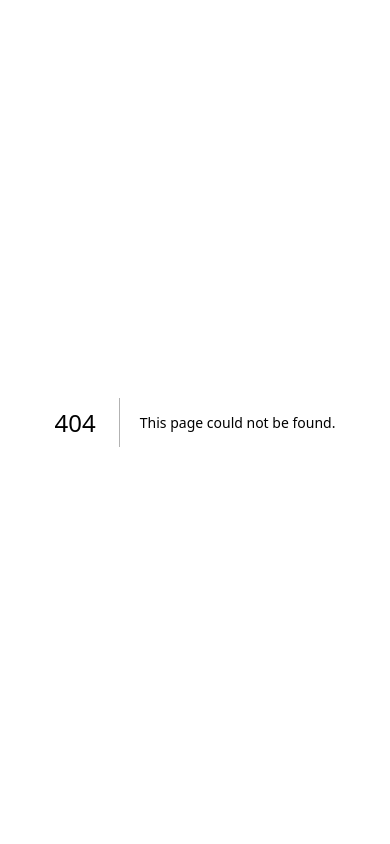
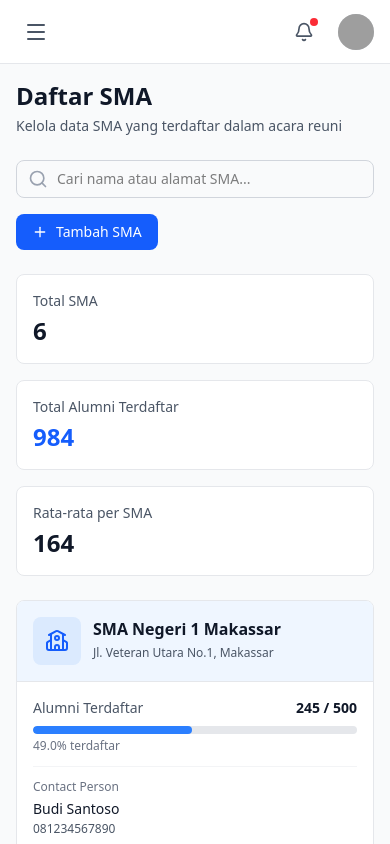
Before and after one commit to gifaeriyanto/reuni-sma-walkot-makassar, a Next.js app: page /dashboard/schools in a window 390 px wide. Before the commit this address had no page. Built offline with nearby package versions, Linux system fonts and the light colour scheme; grey boxes are pictures that could not be loaded.

Commit message:
feat: Enhance dashboard layout with sidebar toggle functionality, update header for mobile view, and add new Schools page with search and statistics

```diff
--- a/app/dashboard/components/header.tsx
+++ b/app/dashboard/components/header.tsx
@@ -1,16 +1,28 @@
 "use client";
 
-import { Bell } from "lucide-react";
+import { Bell, Menu } from "lucide-react";
 
 interface HeaderProps {
   title: string;
   subtitle?: string;
+  onMenuClick: () => void;
 }
 
-export function Header({ title, subtitle }: HeaderProps) {
+export function Header({ title, subtitle, onMenuClick }: HeaderProps) {
   return (
     <header className="sticky top-0 z-30 border-b border-gray-200 bg-white">
-      <div className="flex h-[63px] items-center justify-end px-8">
+      <div className="flex h-[63px] items-center justify-between px-4 sm:px-8">
+        {/* Mobile Menu Button */}
+        <button
+          onClick={onMenuClick}
+          className="rounded-lg p-2 text-gray-600 transition-colors hover:bg-gray-100 lg:hidden"
+        >
+          <Menu className="h-6 w-6" />
+        </button>
+
+        {/* Spacer for desktop */}
+        <div className="hidden lg:block"></div>
+
         {/* Right Section */}
         <div className="flex items-center space-x-4">
           <button className="relative rounded-lg p-2 text-gray-600 transition-colors hover:bg-gray-100">
--- a/app/dashboard/components/school-leaderboard.tsx
+++ b/app/dashboard/components/school-leaderboard.tsx
@@ -11,7 +11,7 @@ interface SchoolLeaderboardProps {
 export function SchoolLeaderboard({ leaderboard }: SchoolLeaderboardProps) {
   return (
     <div className="overflow-hidden rounded-lg border border-gray-200 bg-white">
-      <div className="border-b border-gray-200 bg-white px-6 py-4">
+      <div className="border-b border-gray-200 bg-white px-4 py-4 sm:px-6">
         <h2 className="text-lg font-semibold text-gray-900">
           Leaderboard SMA
         </h2>
@@ -26,25 +26,25 @@ export function SchoolLeaderboard({ leaderboard }: SchoolLeaderboardProps) {
             <tr>
               <th
                 scope="col"
-                className="px-6 py-3 text-left text-xs font-medium uppercase tracking-wider text-gray-500"
+                className="px-4 py-3 text-left text-xs font-medium uppercase tracking-wider text-gray-500 sm:px-6"
               >
                 Rank
               </th>
               <th
                 scope="col"
-                className="px-6 py-3 text-left text-xs font-medium uppercase tracking-wider text-gray-500"
+                className="px-4 py-3 text-left text-xs font-medium uppercase tracking-wider text-gray-500 sm:px-6"
               >
                 Nama SMA
               </th>
               <th
                 scope="col"
-                className="px-6 py-3 text-right text-xs font-medium uppercase tracking-wider text-gray-500"
+                className="px-4 py-3 text-right text-xs font-medium uppercase tracking-wider text-gray-500 sm:px-6"
               >
                 Jumlah Alumni
               </th>
               <th
                 scope="col"
-                className="px-6 py-3 text-right text-xs font-medium uppercase tracking-wider text-gray-500"
+                className="px-4 py-3 text-right text-xs font-medium uppercase tracking-wider text-gray-500 sm:px-6"
               >
                 Persentase
               </th>
@@ -79,20 +79,20 @@ export function SchoolLeaderboard({ leaderboard }: SchoolLeaderboardProps) {
                   key={item.id}
                   className="transition-colors hover:bg-gray-50"
                 >
-                  <td className="whitespace-nowrap px-6 py-4 text-sm">
+                  <td className="whitespace-nowrap px-4 py-4 text-sm sm:px-6">
                     <span className={`font-bold ${rankColor}`}>
                       {medal} #{rank}
                     </span>
                   </td>
-                  <td className="px-6 py-4 text-sm font-medium text-gray-900">
+                  <td className="px-4 py-4 text-sm font-medium text-gray-900 sm:px-6">
                     {item.schoolName}
                   </td>
-                  <td className="whitespace-nowrap px-6 py-4 text-right text-sm text-gray-900">
+                  <td className="whitespace-nowrap px-4 py-4 text-right text-sm text-gray-900 sm:px-6">
                     <span className="inline-flex items-center rounded-full bg-blue-100 px-3 py-1 text-sm font-semibold text-blue-800">
                       {item.registeredCount.toLocaleString("id-ID")}
                     </span>
                   </td>
-                  <td className="whitespace-nowrap px-6 py-4 text-right text-sm text-gray-600">
+                  <td className="whitespace-nowrap px-4 py-4 text-right text-sm text-gray-600 sm:px-6">
                     <div className="flex items-center justify-end space-x-2">
                       <div className="h-2 w-20 overflow-hidden rounded-full bg-gray-200">
                         <div
--- a/app/dashboard/components/sidebar.tsx
+++ b/app/dashboard/components/sidebar.tsx
@@ -10,12 +10,18 @@ import {
   Settings,
   User,
   LucideIcon,
+  X,
 } from "lucide-react";
 
 interface NavItem {
   label: string;
   href: string;
   icon: LucideIcon;
+}
+
+interface SidebarProps {
+  isOpen: boolean;
+  onClose: () => void;
 }
 
 const navItems: NavItem[] = [
@@ -25,17 +31,39 @@ const navItems: NavItem[] = [
   { label: "Keuangan", href: "/dashboard/finance", icon: Wallet },
 ];
 
-export function Sidebar() {
+export function Sidebar({ isOpen, onClose }: SidebarProps) {
   const pathname = usePathname();
 
   return (
-    <aside className="fixed left-0 top-0 z-40 h-screen w-64 border-r border-gray-200 bg-white">
+    <>
+      {/* Overlay for mobile */}
+      {isOpen && (
+        <div
+          className="fixed inset-0 z-40 bg-gray-900/50 lg:hidden"
+          onClick={onClose}
+        />
+      )}
+
+      {/* Sidebar */}
+      <aside
+        className={`fixed left-0 top-0 z-50 h-screen w-64 border-r border-gray-200 bg-white transition-transform duration-300 lg:translate-x-0 ${
+          isOpen ? "translate-x-0" : "-translate-x-full"
+        }`}
+      >
         {/* Logo */}
-      <div className="flex h-16 items-center border-b border-gray-200 px-6">
+        <div className="flex h-16 items-center justify-between border-b border-gray-200 px-6">
           <Link href="/dashboard" className="flex items-center space-x-2">
             <span className="text-2xl font-bold text-gray-900">Reuni</span>
             <span className="text-2xl font-bold text-blue-600">SMA</span>
           </Link>
+
+          {/* Close button for mobile */}
+          <button
+            onClick={onClose}
+            className="rounded-lg p-2 text-gray-500 hover:bg-gray-100 lg:hidden"
+          >
+            <X className="h-5 w-5" />
+          </button>
         </div>
 
         {/* Navigation */}
@@ -50,6 +78,7 @@ export function Sidebar() {
               <Link
                 key={item.href}
                 href={item.href}
+                onClick={onClose}
                 className={`flex items-center space-x-3 rounded-lg px-3 py-2.5 text-sm font-medium transition-colors ${
                   isActive
                     ? "bg-blue-50 text-blue-600"
@@ -67,6 +96,7 @@ export function Sidebar() {
           </div>
           <Link
             href="/dashboard/settings"
+            onClick={onClose}
             className="flex items-center space-x-3 rounded-lg px-3 py-2.5 text-sm font-medium text-gray-700 transition-colors hover:bg-gray-50 hover:text-gray-900"
           >
             <Settings className="h-5 w-5" />
@@ -75,7 +105,7 @@ export function Sidebar() {
         </nav>
 
         {/* User Info at Bottom */}
-      <div className="border-t border-gray-200 p-4">
+        <div className="absolute bottom-0 left-0 right-0 border-t border-gray-200 p-4">
           <div className="flex items-center space-x-3">
             <div className="flex h-10 w-10 items-center justify-center rounded-full bg-blue-100">
               <User className="h-5 w-5 text-blue-600" />
@@ -87,5 +117,6 @@ export function Sidebar() {
           </div>
         </div>
       </aside>
+    </>
   );
 }
--- a/app/dashboard/layout.tsx
+++ b/app/dashboard/layout.tsx
@@ -1,3 +1,6 @@
+"use client";
+
+import { useState } from "react";
 import { Sidebar } from "./components/sidebar";
 import { Header } from "./components/header";
 
@@ -6,17 +9,20 @@ export default function DashboardLayout({
 }: {
   children: React.ReactNode;
 }) {
+  const [isSidebarOpen, setIsSidebarOpen] = useState(false);
+
   return (
     <div className="flex h-screen overflow-hidden bg-gray-50">
       {/* Sidebar */}
-      <Sidebar />
+      <Sidebar isOpen={isSidebarOpen} onClose={() => setIsSidebarOpen(false)} />
 
       {/* Main Content */}
-      <div className="flex flex-1 flex-col overflow-hidden pl-64">
+      <div className="flex flex-1 flex-col overflow-hidden lg:pl-64">
         {/* Header */}
         <Header
           title="Dashboard"
           subtitle="Your performance summary this week"
+          onMenuClick={() => setIsSidebarOpen(true)}
         />
 
         {/* Page Content */}
--- a/app/dashboard/page.tsx
+++ b/app/dashboard/page.tsx
@@ -41,7 +41,7 @@ export default async function DashboardPage() {
   const totalSaldo = data.totalRevenue - totalExpenses;
 
   return (
-    <div className="space-y-6 p-6">
+    <div className="space-y-6 p-4 sm:p-6">
       <div className="mx-auto max-w-7xl">
         {/* Stats Cards */}
         <StatsCards
--- a/app/dashboard/registrations/page.tsx
+++ b/app/dashboard/registrations/page.tsx
@@ -75,7 +75,7 @@ export default function RegistrationsPage() {
   );
 
   return (
-    <div className="space-y-6 p-6">
+    <div className="space-y-6 p-4 sm:p-6">
       <div className="mx-auto max-w-7xl">
         {/* Header */}
         <div className="mb-6">
@@ -140,22 +140,22 @@ export default function RegistrationsPage() {
             <table className="min-w-full divide-y divide-gray-200">
               <thead className="bg-gray-50">
                 <tr>
-                  <th className="px-6 py-3 text-left text-xs font-medium uppercase tracking-wider text-gray-500">
+                  <th className="px-4 py-3 text-left text-xs font-medium uppercase tracking-wider text-gray-500 sm:px-6">
                     Nama
                   </th>
-                  <th className="px-6 py-3 text-left text-xs font-medium uppercase tracking-wider text-gray-500">
+                  <th className="px-4 py-3 text-left text-xs font-medium uppercase tracking-wider text-gray-500 sm:px-6">
                     Email
                   </th>
-                  <th className="px-6 py-3 text-left text-xs font-medium uppercase tracking-wider text-gray-500">
+                  <th className="px-4 py-3 text-left text-xs font-medium uppercase tracking-wider text-gray-500 sm:px-6">
                     Telepon
                   </th>
-                  <th className="px-6 py-3 text-left text-xs font-medium uppercase tracking-wider text-gray-500">
+                  <th className="px-4 py-3 text-left text-xs font-medium uppercase tracking-wider text-gray-500 sm:px-6">
                     SMA
                   </th>
-                  <th className="px-6 py-3 text-left text-xs font-medium uppercase tracking-wider text-gray-500">
+                  <th className="px-4 py-3 text-left text-xs font-medium uppercase tracking-wider text-gray-500 sm:px-6">
                     Tanggal Daftar
                   </th>
-                  <th className="px-6 py-3 text-left text-xs font-medium uppercase tracking-wider text-gray-500">
+                  <th className="px-4 py-3 text-left text-xs font-medium uppercase tracking-wider text-gray-500 sm:px-6">
                     Status
                   </th>
                 </tr>
@@ -167,27 +167,27 @@ export default function RegistrationsPage() {
                       key={registration.id}
                       className="transition-colors hover:bg-gray-50"
                     >
-                      <td className="whitespace-nowrap px-6 py-4">
+                      <td className="whitespace-nowrap px-4 py-4 sm:px-6">
                         <div className="text-sm font-medium text-gray-900">
                           {registration.name}
                         </div>
                       </td>
-                      <td className="whitespace-nowrap px-6 py-4">
+                      <td className="whitespace-nowrap px-4 py-4 sm:px-6">
                         <div className="text-sm text-gray-600">
                           {registration.email}
                         </div>
                       </td>
-                      <td className="whitespace-nowrap px-6 py-4">
+                      <td className="whitespace-nowrap px-4 py-4 sm:px-6">
                         <div className="text-sm text-gray-600">
                           {registration.phone}
                         </div>
                       </td>
-                      <td className="whitespace-nowrap px-6 py-4">
+                      <td className="whitespace-nowrap px-4 py-4 sm:px-6">
                         <div className="text-sm text-gray-600">
                           {registration.schoolName}
                         </div>
                       </td>
-                      <td className="whitespace-nowrap px-6 py-4">
+                      <td className="whitespace-nowrap px-4 py-4 sm:px-6">
                         <div className="text-sm text-gray-600">
                           {new Date(registration.registeredAt).toLocaleDateString(
                             "id-ID",
@@ -199,7 +199,7 @@ export default function RegistrationsPage() {
                           )}
                         </div>
                       </td>
-                      <td className="whitespace-nowrap px-6 py-4">
+                      <td className="whitespace-nowrap px-4 py-4 sm:px-6">
                         <span
                           className={`inline-flex rounded-full px-2 py-1 text-xs font-semibold ${
                             registration.status === "confirmed"
@@ -218,7 +218,7 @@ export default function RegistrationsPage() {
                   <tr>
                     <td
                       colSpan={6}
-                      className="px-6 py-12 text-center text-sm text-gray-500"
+                      className="px-4 py-12 text-center text-sm text-gray-500 sm:px-6"
                     >
                       Tidak ada data registrasi yang ditemukan
                     </td>
--- /dev/null
+++ b/app/dashboard/schools/page.tsx
@@ -0,0 +1,227 @@
+"use client";
+
+import { useState } from "react";
+import { Search, Plus, School as SchoolIcon } from "lucide-react";
+
+interface School {
+  id: number;
+  name: string;
+  address: string;
+  registeredCount: number;
+  totalAlumni: number;
+  contactPerson: string;
+  contactPhone: string;
+}
+
+// Mock data - replace with actual API call
+const mockSchools: School[] = [
+  {
+    id: 1,
+    name: "SMA Negeri 1 Makassar",
+    address: "Jl. Veteran Utara No.1, Makassar",
+    registeredCount: 245,
+    totalAlumni: 500,
+    contactPerson: "Budi Santoso",
+    contactPhone: "081234567890",
+  },
+  {
+    id: 2,
+    name: "SMA Negeri 5 Makassar",
+    address: "Jl. Perintis Kemerdekaan, Makassar",
+    registeredCount: 198,
+    totalAlumni: 450,
+    contactPerson: "Ani Wijaya",
+    contactPhone: "082345678901",
+  },
+  {
+    id: 3,
+    name: "SMA Negeri 2 Makassar",
+    address: "Jl. Bunga Ejaya, Makassar",
+    registeredCount: 176,
+    totalAlumni: 420,
+    contactPerson: "Citra Dewi",
+    contactPhone: "083456789012",
+  },
+  {
+    id: 4,
+    name: "SMA Negeri 8 Makassar",
+    address: "Jl. AP. Pettarani, Makassar",
+    registeredCount: 142,
+    totalAlumni: 380,
+    contactPerson: "Deni Kurniawan",
+    contactPhone: "084567890123",
+  },
+  {
+    id: 5,
+    name: "SMA Negeri 3 Makassar",
+    address: "Jl. Racing Centre, Makassar",
+    registeredCount: 128,
+    totalAlumni: 350,
+    contactPerson: "Eka Putri",
+    contactPhone: "085678901234",
+  },
+  {
+    id: 6,
+    name: "SMA Negeri 10 Makassar",
+    address: "Jl. Baji Ateka, Makassar",
+    registeredCount: 95,
+    totalAlumni: 300,
+    contactPerson: "Fajar Ramadhan",
+    contactPhone: "086789012345",
+  },
+];
+
+export default function SchoolsPage() {
+  const [searchQuery, setSearchQuery] = useState("");
+  const [schools] = useState<School[]>(mockSchools);
+
+  const filteredSchools = schools.filter(
+    (school) =>
+      school.name.toLowerCase().includes(searchQuery.toLowerCase()) ||
+      school.address.toLowerCase().includes(searchQuery.toLowerCase())
+  );
+
+  const totalRegistered = schools.reduce(
+    (sum, school) => sum + school.registeredCount,
+    0
+  );
+
+  return (
+    <div className="space-y-6 p-4 sm:p-6">
+      <div className="mx-auto max-w-7xl">
+        {/* Header */}
+        <div className="mb-6">
+          <h1 className="text-2xl font-bold text-gray-900">Daftar SMA</h1>
+          <p className="mt-1 text-sm text-gray-600">
+            Kelola data SMA yang terdaftar dalam acara reuni
+          </p>
+        </div>
+
+        {/* Toolbar */}
+        <div className="mb-6 flex flex-col gap-4 sm:flex-row sm:items-center sm:justify-between">
+          {/* Search */}
+          <div className="relative flex-1 sm:max-w-xs">
+            <Search className="absolute left-3 top-1/2 h-5 w-5 -translate-y-1/2 text-gray-400" />
+            <input
+              type="text"
+              placeholder="Cari nama atau alamat SMA..."
+              value={searchQuery}
+              onChange={(e) => setSearchQuery(e.target.value)}
+              className="w-full rounded-lg border border-gray-300 py-2 pl-10 pr-4 text-sm focus:border-blue-500 focus:outline-none focus:ring-2 focus:ring-blue-500/20"
+            />
+          </div>
+
+          {/* Actions */}
+          <div className="flex gap-3">
+            <button className="flex items-center gap-2 rounded-lg bg-blue-600 px-4 py-2 text-sm font-medium text-white transition-colors hover:bg-blue-700">
+              <Plus className="h-4 w-4" />
+              Tambah SMA
+            </button>
+          </div>
+        </div>
+
+        {/* Stats Cards */}
+        <div className="mb-6 grid gap-4 md:grid-cols-3">
+          <div className="rounded-lg border border-gray-200 bg-white p-4">
+            <p className="text-sm text-gray-600">Total SMA</p>
+            <p className="mt-1 text-2xl font-bold text-gray-900">
+              {schools.length}
+            </p>
+          </div>
+          <div className="rounded-lg border border-gray-200 bg-white p-4">
+            <p className="text-sm text-gray-600">Total Alumni Terdaftar</p>
+            <p className="mt-1 text-2xl font-bold text-blue-600">
+              {totalRegistered}
+            </p>
+          </div>
+          <div className="rounded-lg border border-gray-200 bg-white p-4">
+            <p className="text-sm text-gray-600">Rata-rata per SMA</p>
+            <p className="mt-1 text-2xl font-bold text-gray-900">
+              {Math.round(totalRegistered / schools.length)}
+            </p>
+          </div>
+        </div>
+
+        {/* Schools Grid */}
+        <div className="grid gap-4 md:grid-cols-2 lg:grid-cols-3">
+          {filteredSchools.length > 0 ? (
+            filteredSchools.map((school) => {
+              const percentage = (
+                (school.registeredCount / school.totalAlumni) *
+                100
+              ).toFixed(1);
+
+              return (
+                <div
+                  key={school.id}
+                  className="overflow-hidden rounded-lg border border-gray-200 bg-white transition-shadow hover:shadow-md"
+                >
+                  <div className="border-b border-gray-200 bg-blue-50 p-4">
+                    <div className="flex items-start gap-3">
+                      <div className="flex h-12 w-12 items-center justify-center rounded-lg bg-blue-100">
+                        <SchoolIcon className="h-6 w-6 text-blue-600" />
+                      </div>
+                      <div className="flex-1">
+                        <h3 className="font-semibold text-gray-900">
+                          {school.name}
+                        </h3>
+                        <p className="mt-1 text-xs text-gray-600">
+                          {school.address}
+                        </p>
+                      </div>
+                    </div>
+                  </div>
+
+                  <div className="p-4">
+                    <div className="space-y-3">
+                      {/* Registration Progress */}
+                      <div>
+                        <div className="mb-2 flex items-center justify-between text-sm">
+                          <span className="text-gray-600">
+                            Alumni Terdaftar
+                          </span>
+                          <span className="font-semibold text-gray-900">
+                            {school.registeredCount} / {school.totalAlumni}
+                          </span>
+                        </div>
+                        <div className="h-2 overflow-hidden rounded-full bg-gray-200">
+                          <div
+                            className="h-full rounded-full bg-blue-500"
+                            style={{ width: `${percentage}%` }}
+                          />
+                        </div>
+                        <p className="mt-1 text-xs text-gray-500">
+                          {percentage}% terdaftar
+                        </p>
+                      </div>
+
+                      {/* Contact Person */}
+                      <div className="border-t border-gray-100 pt-3">
+                        <p className="text-xs text-gray-500">
+                          Contact Person
+                        </p>
+                        <p className="mt-1 text-sm font-medium text-gray-900">
+                          {school.contactPerson}
+                        </p>
+                        <p className="mt-0.5 text-xs text-gray-600">
+                          {school.contactPhone}
+                        </p>
+                      </div>
+                    </div>
+                  </div>
+                </div>
+              );
+            })
+          ) : (
+            <div className="col-span-full rounded-lg border border-gray-200 bg-white p-12 text-center">
+              <SchoolIcon className="mx-auto h-12 w-12 text-gray-400" />
+              <p className="mt-4 text-sm text-gray-500">
+                Tidak ada data SMA yang ditemukan
+              </p>
+            </div>
+          )}
+        </div>
+      </div>
+    </div>
+  );
+}
```
Lines whose indentation alone changed are shown as unchanged.
